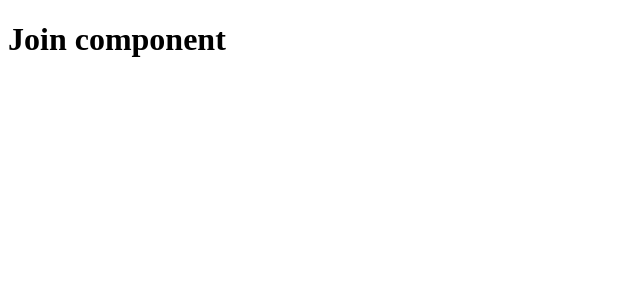
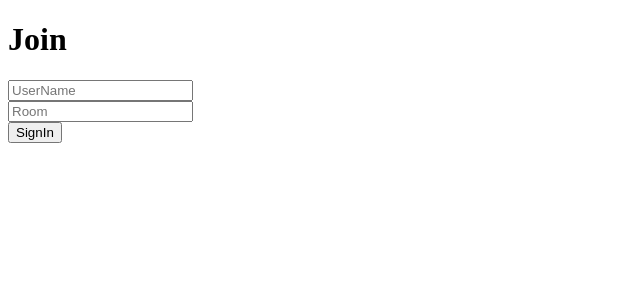
Before and after one commit to JordanAlexander22/WeChat, a React (Create React App) app in the folder client/frontside/: page / in a window 1280 px wide. Shown: the top 300 px of the page, without its empty margins (0-640 px from the left). Built offline with nearby package versions, Linux system fonts and the light colour scheme.

Commit message:
added hooks and handlers to join component

```diff
--- a/client/frontside/src/components/Join.js
+++ b/client/frontside/src/components/Join.js
@@ -1,10 +1,23 @@
-import React from 'react';
+import React, { useState } from "react";
+import { Link } from "react-router-dom"; //react hooks for this app
 
 const Join = () => {
-    return(
-        <h1>Join component</h1>
-    )
-}
+  const [userName, setUserName] = useState("");
+  const [room, setRoom] = useState("");
 
+return(
+    <div className= "Container">
+        <div className= "innerContainer">
+            <h1 className= "heading"> Join </h1>
+            <div><input placeholder= "UserName" className= "joinInput" type= "text" onChange={(e) => setUserName(e.target.value)} /></div>
+            <div> <input placeholder= "Room" className= "joinInput mt-20" type="text" onChange={(e) => setRoom(e.target.value)} /></div>
+            {/* passing state through query rather than props */}
+            <Link onClick= {e => (!userName) || !room ? e.preventDefault() : null } to={`/chat?username=${userName}&room=${room}`} >
+                <button className="button mt-20" type="submit"> SignIn</button>
+            </Link>
+        </div>
+    </div>
+)
+  };
 
 export default Join;
```
Also changed, not shown: 2 other files (tests, documents, lock files or other folders).
